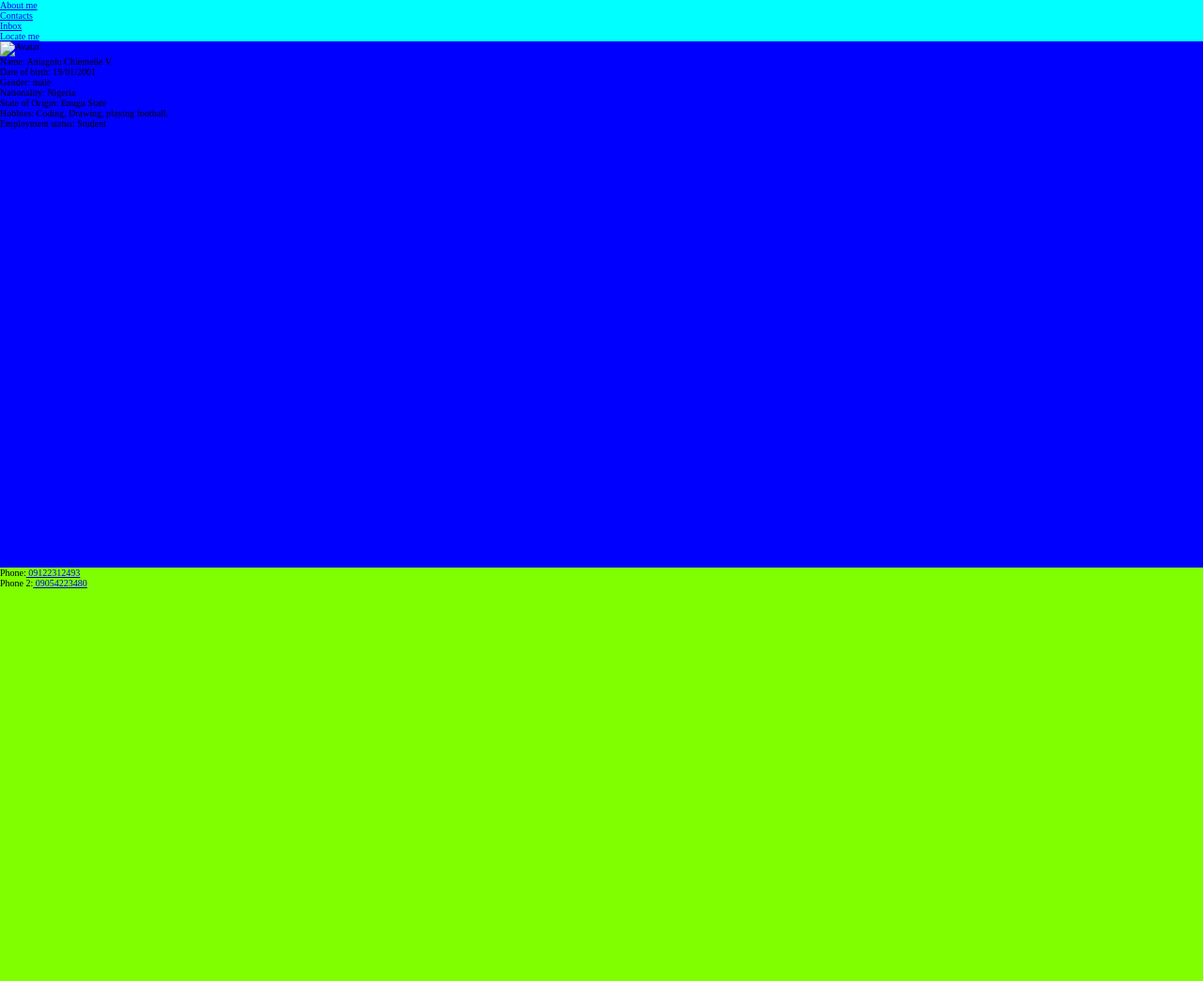
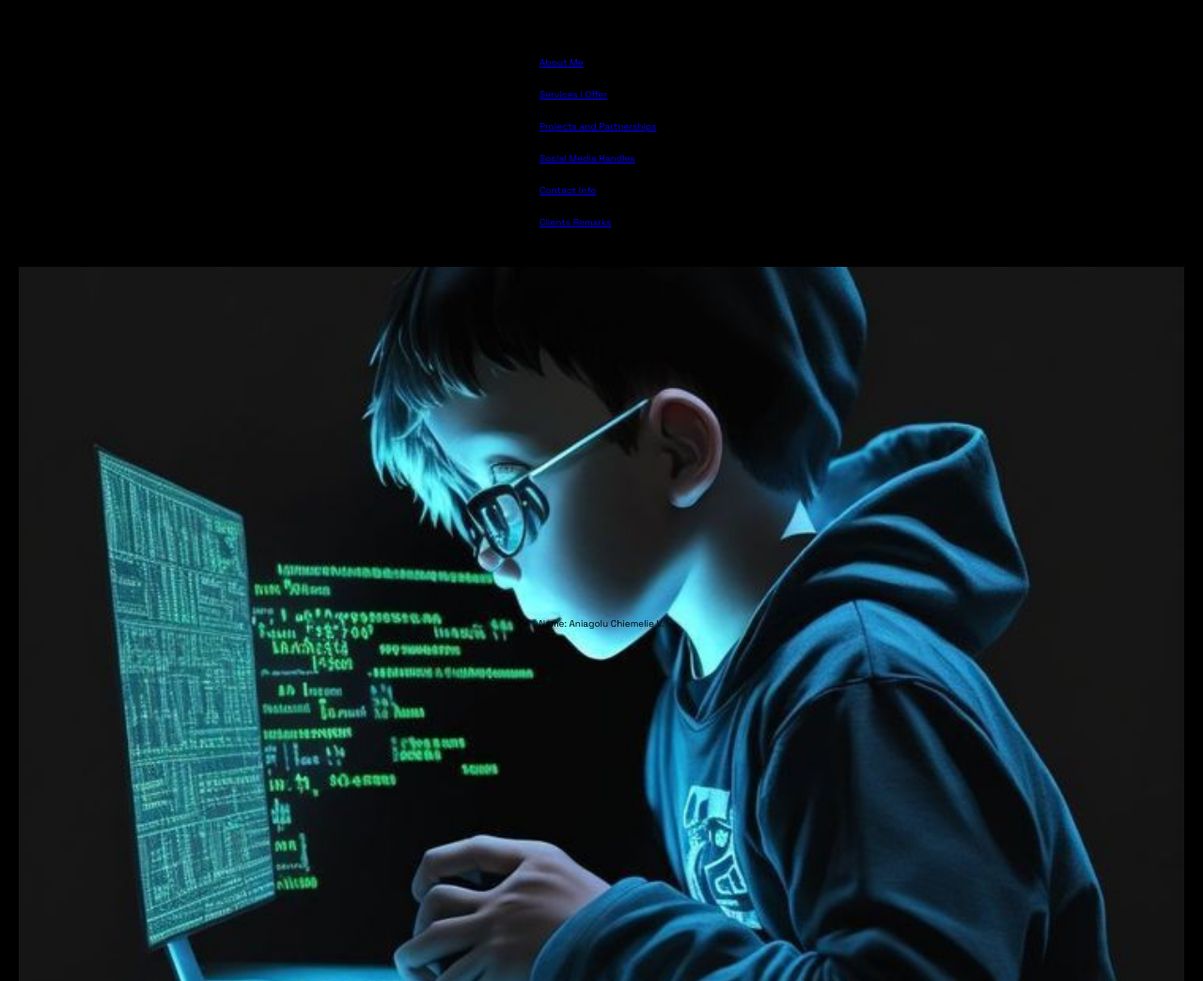
Before and after one commit to aniagoluchiemelie77/Personal-Portfolio, a plain HTML site: page index.html in a window 1280 px wide. Shown: the top 1044 px of the page at 94% size. Drawn offline with Linux system fonts and the light colour scheme.

Commit message:
Layout development and organisaion

```diff
--- a/index.css
+++ b/index.css
@@ -12,41 +12,80 @@ html{
     scroll-behavior: cubic-bezier(0.2, 0, 0.38, 1);
 }
 .container{
+    padding: 2rem;
+    position: relative;
+    line-height: 1.4;
+    font-weight: 400;
+    font-family: 'Space Grotesk', sans-serif;
+    display: flex;
+    flex-direction: column;
+    align-items: center;
+    justify-content: center;
     background-color: black;
 }
 .navbar{
     background-color: aqua;
-    min-height: fit-content;
+    width: 15vw;
+    margin: 1rem;
+    height: 100%;
+    background-color: black;
 }
 .Introduction{
-    background-color: blue;
-    min-height: 70vh;
+    min-height: 95vh;
+    width: 100%;
+    padding: 2rem;
+    background-image: url("images/img1.jpeg");
+    background-position: center;
+    background-size: cover;
+    display: flex;
+    flex-direction: column;
+    align-items: center;
+    justify-content: center;
 }
 .About{
-    background-color: chartreuse;
-    min-height: 70vh;
+    background-color: black;
+    margin-top: 1rem;
+    min-height: 60vh;
+    width: 70vw;
 }
 .services{
     background-color: gold;
     min-height: 50vh;
+    width: 70vw;
 }
 .workexamples{
     background-color: red;
     min-height: 70vh;
+    width: 70vw;
 }
 .smediahandles{
     background-color: brown;
     min-height: 80vh;
+    width: 70vw;
 }
 .contactinfo{
     background-color: goldenrod;
     min-height: 80vh;
+    width: 70vw;
 }
 .comments{
     background-color: grey;
     min-height: 60vh;
+    width: 70vw;
 }
 .footer{
     background-color: purple;
     min-height: min-content;
 }
+.navbar__links{
+    background-color: black;
+    display: flex;
+    flex-direction: column;
+    justify-content: center;
+    padding: 2rem;
+    align-content: center;
+}
+.navbar__links > li{
+    text-decoration: none;
+    padding: 1rem;
+}
--- a/index.html
+++ b/index.html
@@ -5,37 +5,29 @@
       <meta name="viewport" content="width=device-width" initial-scale="1.0"/>
       <meta http-equiv="X-UA-Compatible" content="ie=edge" />
       <meta name="description" content="Online Portfolio" />
+      <link rel="preconnect" href="https://fonts.googleapis.com">
+      <link rel="preconnect" href="https://fonts.gstatic.com" crossorigin>
+      <link href="https://fonts.googleapis.com/css2?family=Space+Grotesk:wght@300..700&display=swap" rel="stylesheet">
       <meta name="author" content="Chiboy Aniagolu"/>
       <link rel="stylesheet"
             type="text/css"
             href="index.css"/>
     <title>Chiemelie Aniagolu's Portfolio</title>
 </head>
-<body class="cotainer">
+<body class="container">
       <section class="navbar" id="sec1">
             <ul class="navbar__links">
-                <li><a href=".afa">About me</a></li>
-                <li><a href=".contact">Contacts</a></li>
-                <li><a href=".smedia contact">Inbox</a></li>
-                <li><a href=".ebe">Locate me</a></li>
+                <li class="navbar__link1"><a href="#">About Me</a></li>
+                <li class="navbar__link2"><a href="#">Services I Offer</a></li>
+                <li class="navbar__link3"><a href="#">Projects and Partnerships</a></li>
+                <li class="navbar__link4"><a href="#">Social Media Handles</a></li>
+                <li class="navbar__link5"><a href="#">Contact Info</a></li>
+                <li class="navbar__link6"><a href="#">Clients Remarks</a></li>
             </ul>
       </section>
       <section class="Introduction" id="sec2">
             <div class="Introduction__divcontainer">
-                  <img src="avatar.png"
-                       alt="Avatar"                class="avatar"
-                       height="10px"
-                       width="10px"
-                       border-radius="50%">
-
                   <p class="afa">Name: Aniagolu Chiemelie V.</p>
-                  <p class="doB">Date of birth: 19/01/2001</p>
-                  <p class="gender">Gender: male</p>
-                  <p class="Nationality">Nationality: Nigeria</p>
-                  <p class="SOO">State of Origin: Enugu State</p>
-                  <p class="hobby">Hobbies: Coding, Drawing, playing football.</p>
-
-                  <p class="employstat">Employment status: Student</p>
             </div>
       </section>
       <section class="About" id="sec3">
```
Also changed, not shown: images/img1.jpeg (added).
